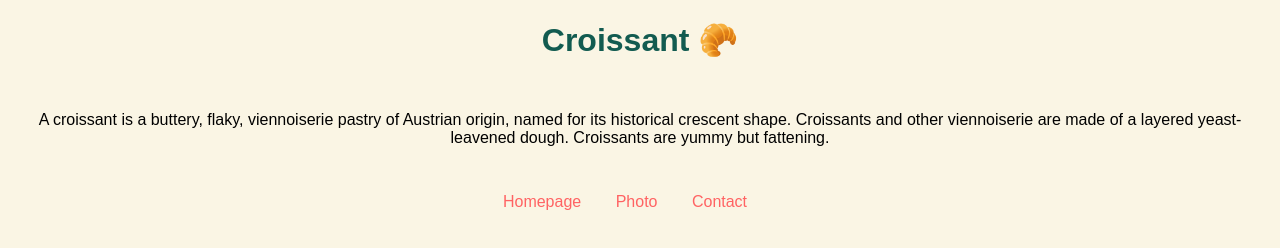
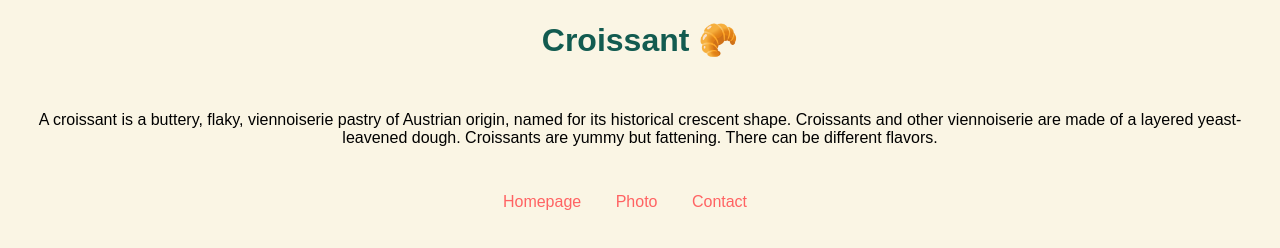
Before and after one commit to tashatran/croissant, a plain HTML site: page index.html in a window 1280 px wide. Drawn offline with Linux system fonts and the light colour scheme.

Commit message:
added another detail

```diff
--- a/index.html
+++ b/index.html
@@ -14,7 +14,7 @@
       A croissant is a buttery, flaky, viennoiserie pastry of Austrian origin,
       named for its historical crescent shape. Croissants and other viennoiserie
       are made of a layered yeast-leavened dough. Croissants are yummy but
-      fattening.
+      fattening. There can be different flavors.
     </p>
     <span>
       <a href="/index.html" title="Home"> Homepage </a>
```
